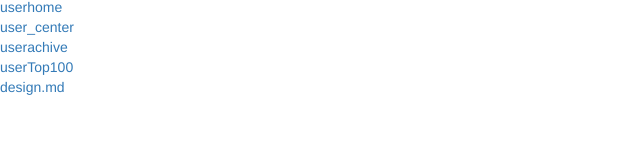
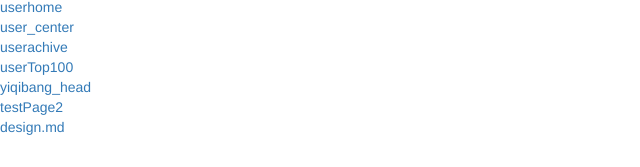
Before and after one commit to songboriceboy/code_site_front, a plain HTML site: page index.html in a window 1280 px wide. Shown: the part 163-330 px from the top of the page, without its empty margins (0-640 px from the left). Drawn offline with Linux system fonts and the light colour scheme.

Commit message:
another head2

```diff
--- a/index.html
+++ b/index.html
@@ -19,6 +19,8 @@
     <li><a href="user_center.html">user_center</a></li>
     <li><a href="userachive.html">userachive</a></li>
     <li><a href="userTop100.html">userTop100</a></li>
+    <li><a href="template.html">yiqibang_head</a></li>
+    <li><a href="testPage2.html">testPage2</a></li>
     <li><a href="design.md">design.md</a></li>
 </ul>
 </body>
```
